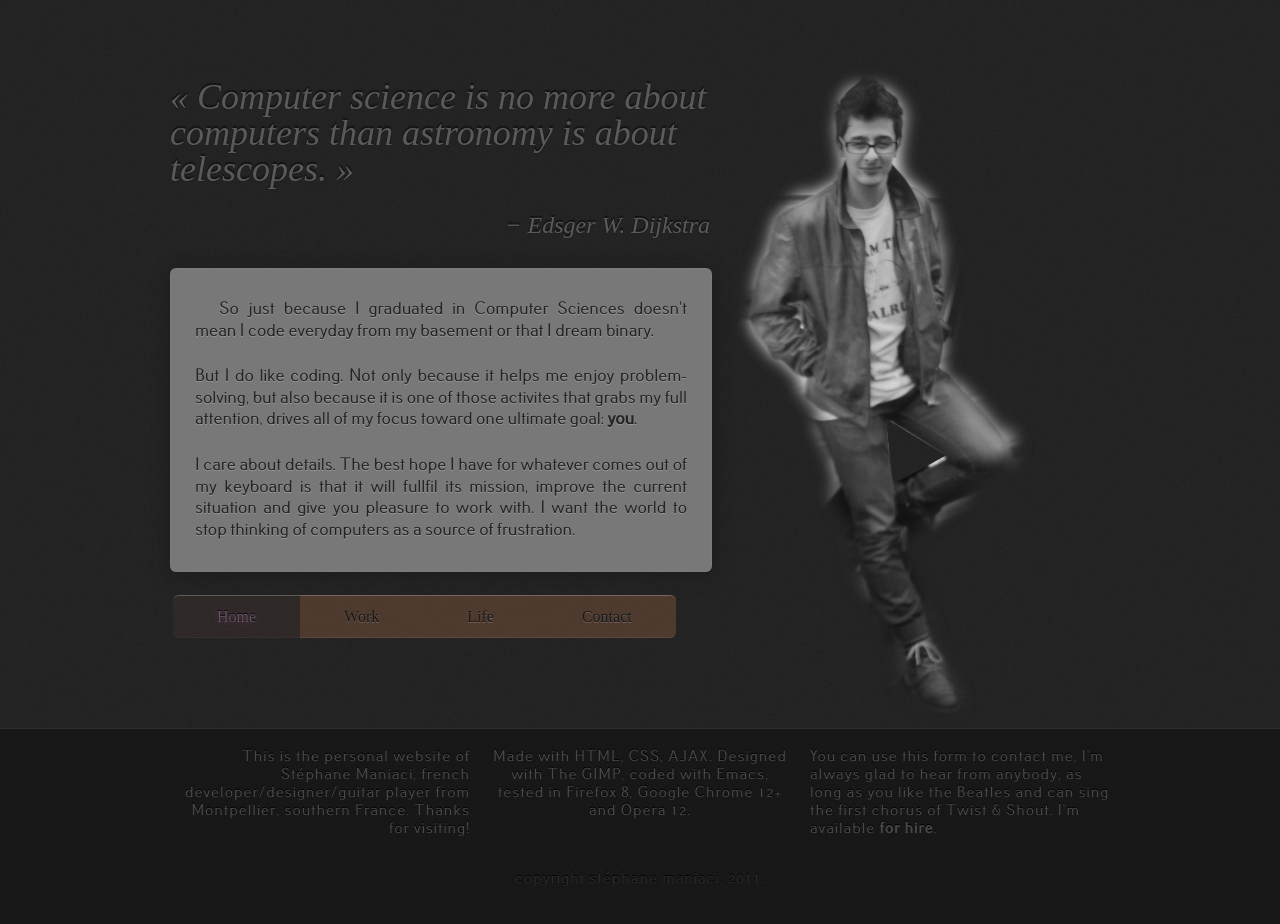
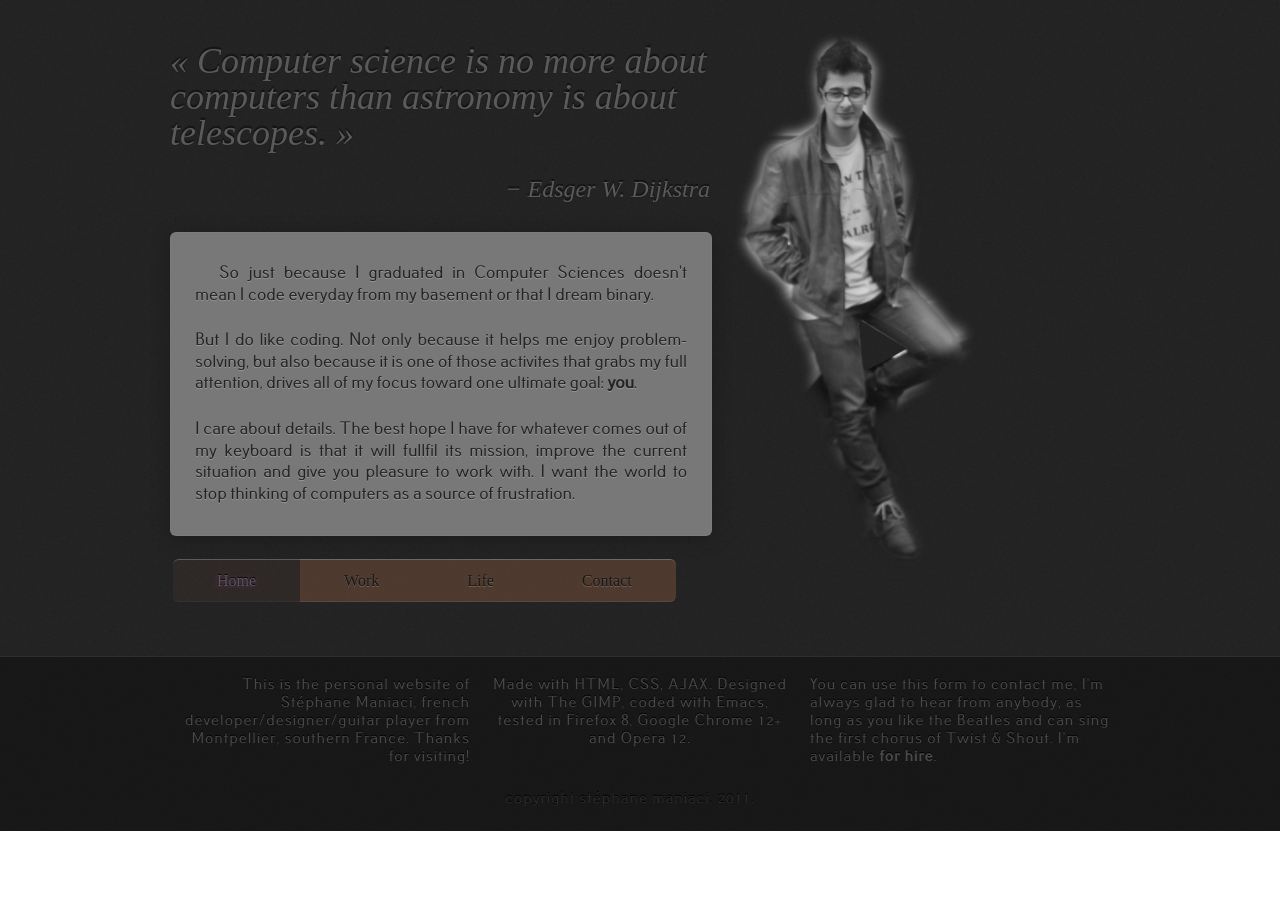
Before and after one commit to freesteph/selfweb, a plain HTML site: page index.html in a window 1280 px wide. After the commit the page ends 831 px from the top, so only its background shows below. Drawn offline with Linux system fonts and the light colour scheme.

Commit message:
minor style fixes

```diff
--- a/css/style.css
+++ b/css/style.css
@@ -15,17 +15,21 @@
 body {
     background: url("../img/noise.png") top left;
     color: rgb(120, 120, 120);
-    font-family: serif;
+    font-family: Pfennig;
 }
 
 div#topwrapper {
     position:relative;
-    margin:66px auto;
+    margin:30px auto;
 }
 
 div#picframe {
     position:absolute;
     right:0;
+}
+
+div#picframe img {
+    height:540px;
 }
 
 blockquote#topquote, span#author {
@@ -120,7 +124,6 @@ div#menu li a:hover {
 div#footer {
     position:relative;
     bottom:0;
-    height:210px;
     min-width:100%;
     width:100%;
     padding-top:18px;
@@ -152,7 +155,7 @@ p#endtro {
 div#footer p#copyright {
     color: rgb(42, 42, 42);
     text-transform:lowercase;
-    margin-top:32px;
+    margin:24px 0;
     text-align:center;
     text-shadow:0px -1px black;
 }
--- a/index.html
+++ b/index.html
@@ -15,7 +15,7 @@
         than astronomy is about telescopes. »
       </blockquote>
       <div class="grid_5" id="picframe">
-        <img height="660" src="img/self.png" alt="You're missing a picture of me."/>
+        <img src="img/self.png" alt="You're missing a picture of me."/>
       </div>
       <div class="clear"></div>
       <span class="grid_7" id="author">− Edsger W. Dijkstra</span>
```
